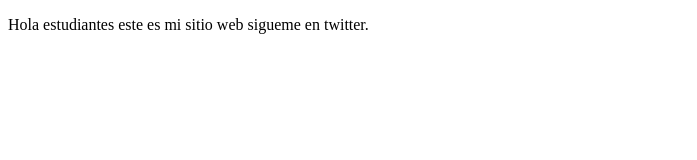
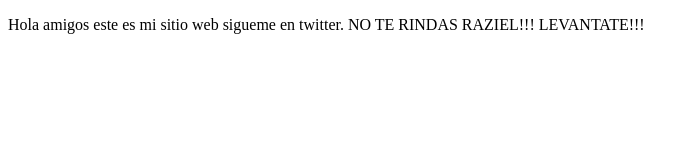
Before and after one commit to OnimenoRaziel/proyectodemo, a plain HTML site: page index.html in a window 1280 px wide. Shown: the whole page, without its empty margins (0-697 px from the left). Drawn offline with Linux system fonts and the light colour scheme.

Commit message:
cambios agregados

```diff
--- a/index.html
+++ b/index.html
@@ -8,9 +8,9 @@
 </head>
 <body>
     <p>
-        Hola estudiantes este es mi sitio web
+        Hola amigos este es mi sitio web
         sigueme en twitter.
+        NO TE RINDAS RAZIEL!!! LEVANTATE!!!
     </p>
-
 </body>
 </html>
```
